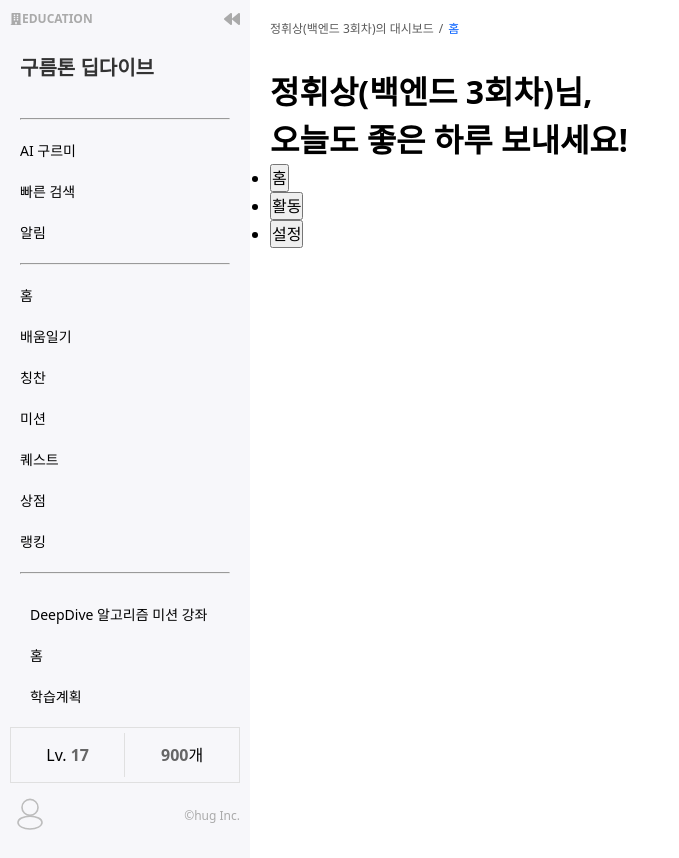
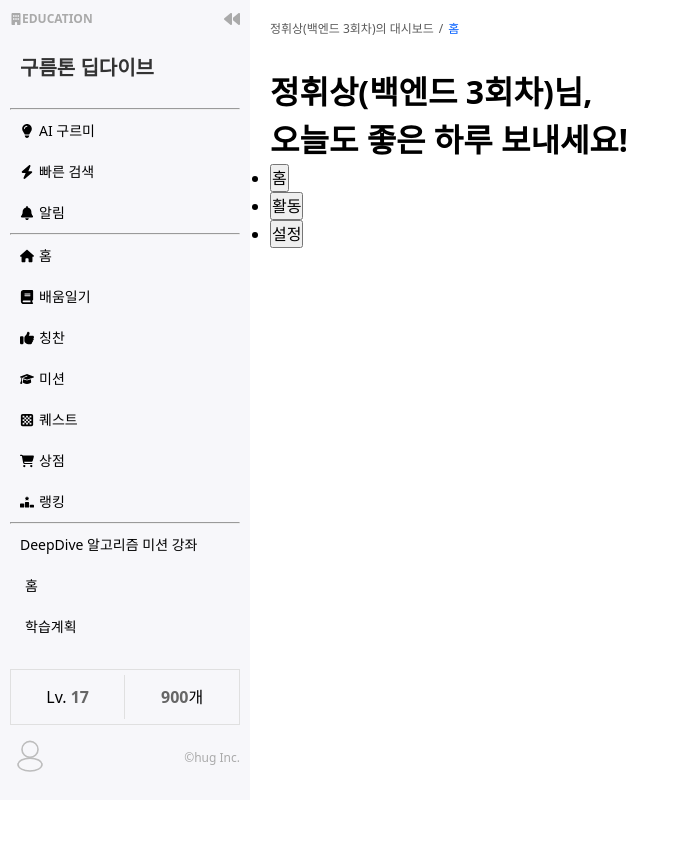
Before and after one commit to Please-Hug/Please-Hug_FrontEnd, a React (Vite) app: page /dashboard in a window 1280 px wide. Shown: the whole page, without its empty margins (0-679 px from the left). After the commit the page ends 800 px from the top, so only its background shows below. Built offline with nearby package versions, Linux system fonts and the light colour scheme.

Commit message:
feat: Sidebar 컴포넌트에 메뉴 항목 추가 및 스타일 개선

```diff
--- a/src/components/common/Sidebar/Sidebar.jsx
+++ b/src/components/common/Sidebar/Sidebar.jsx
@@ -1,9 +1,54 @@
 import React from "react";
 import styles from "./Sidebar.module.scss";
-import { FaBackward, FaBuilding } from "react-icons/fa";
 import emptyUserProfile from "../../../assets/images/user/empty-user-profile.svg";
+import {
+  FaLightbulb,
+  FaBackward,
+  FaBolt,
+  FaBuilding,
+  FaBell,
+  FaHouse,
+  FaBook,
+  FaThumbsUp,
+  FaGraduationCap,
+  FaChessBoard,
+  FaCartShopping,
+  FaRankingStar,
+} from "react-icons/fa6";
+
+function getQuickMenuItems() {
+  return [
+    { icon: <FaLightbulb />, label: "AI 구르미" },
+    { icon: <FaBolt />, label: "빠른 검색" },
+    { icon: <FaBell />, label: "알림" },
+  ];
+}
+
+function getMenuItems() {
+  return [
+    { icon: <FaHouse />, label: "홈" },
+    { icon: <FaBook />, label: "배움일기" },
+    { icon: <FaThumbsUp />, label: "칭찬" },
+    { icon: <FaGraduationCap />, label: "미션" },
+    { icon: <FaChessBoard />, label: "퀘스트" },
+    { icon: <FaCartShopping />, label: "상점" },
+    { icon: <FaRankingStar />, label: "랭킹" },
+  ];
+}
+
+function getMissonGroupItems() {
+  return [
+    {
+      title: "DeepDive 알고리즘 미션 강좌",
+      items: [{ label: "홈" }, { label: "학습계획" }],
+    },
+  ];
+}
 
 function Sidebar() {
+  const quickMenuItems = getQuickMenuItems();
+  const menuItems = getMenuItems();
+  const missionGroupItems = getMissonGroupItems();
   return (
     <div className={styles.sidebar}>
       <div>
@@ -17,37 +62,38 @@ function Sidebar() {
           </div>
         </div>
         <div className={styles.sidebarTitle}>구름톤 딥다이브</div>
+        <hr />
         <div className={styles.menuList}>
           <ul>
-            <li>
-              <hr />
-            </li>
-            <li>AI 구르미</li>
-            <li>빠른 검색</li>
-            <li>알림</li>
-            <li>
-              <hr />
-            </li>
+            {quickMenuItems.map((item, index) => (
+              <li key={index}>
+                {item.icon}
+                <span>{item.label}</span>
+              </li>
+            ))}
           </ul>
+          <hr />
           <ul>
-            <li>홈</li>
-            <li>배움일기</li>
-            <li>칭찬</li>
-            <li>미션</li>
-            <li>퀘스트</li>
-            <li>상점</li>
-            <li>랭킹</li>
-            <li>
-              <hr />
-            </li>
-            <li>
+            {menuItems.map((item, index) => (
+              <li key={index}>
+                {item.icon}
+                <span>{item.label}</span>
+              </li>
+            ))}
+            <hr />
+          </ul>
+          {missionGroupItems.map((groupItem, index) => (
+            <div key={index} className={styles.missionGroup}>
               <ul>
-                <li>DeepDive 알고리즘 미션 강좌</li>
-                <li>홈</li>
-                <li>학습계획</li>
+                <li>{groupItem.title}</li>
+                {groupItem.items.map((item, idx) => (
+                  <li key={idx}>
+                    <span>{item.label}</span>
+                  </li>
+                ))}
               </ul>
-            </li>
-          </ul>
+            </div>
+          ))}
         </div>
       </div>
       <div className={styles.userInfo}>
--- a/src/components/common/Sidebar/Sidebar.module.scss
+++ b/src/components/common/Sidebar/Sidebar.module.scss
@@ -44,17 +44,26 @@
       margin: 0;
 
       li {
+        display: flex;
+        align-items: center;
+        justify-content: flex-start;
         margin: 0;
         padding: 10px 10px;
-        font-size: 14px;
         transition: background-color 0.3s;
         border-radius: 3px;
         overflow-x: hidden;
         text-overflow: ellipsis;
         white-space: nowrap;
+        font-size: 14px;
+        cursor: pointer;
 
         &:hover {
           background-color: rgba(0, 0, 0, 0.05);
+        }
+
+        *:last-child {
+          margin-left: 5px;
+          font-size: 14px;
         }
       }
     }
--- a/src/index.scss
+++ b/src/index.scss
@@ -40,3 +40,11 @@ h5,
 h6 {
   overflow-wrap: break-word;
 }
+
+a {
+  color: inherit;
+  text-decoration: none;
+  &:visited {
+    color: inherit;
+  }
+}
```
